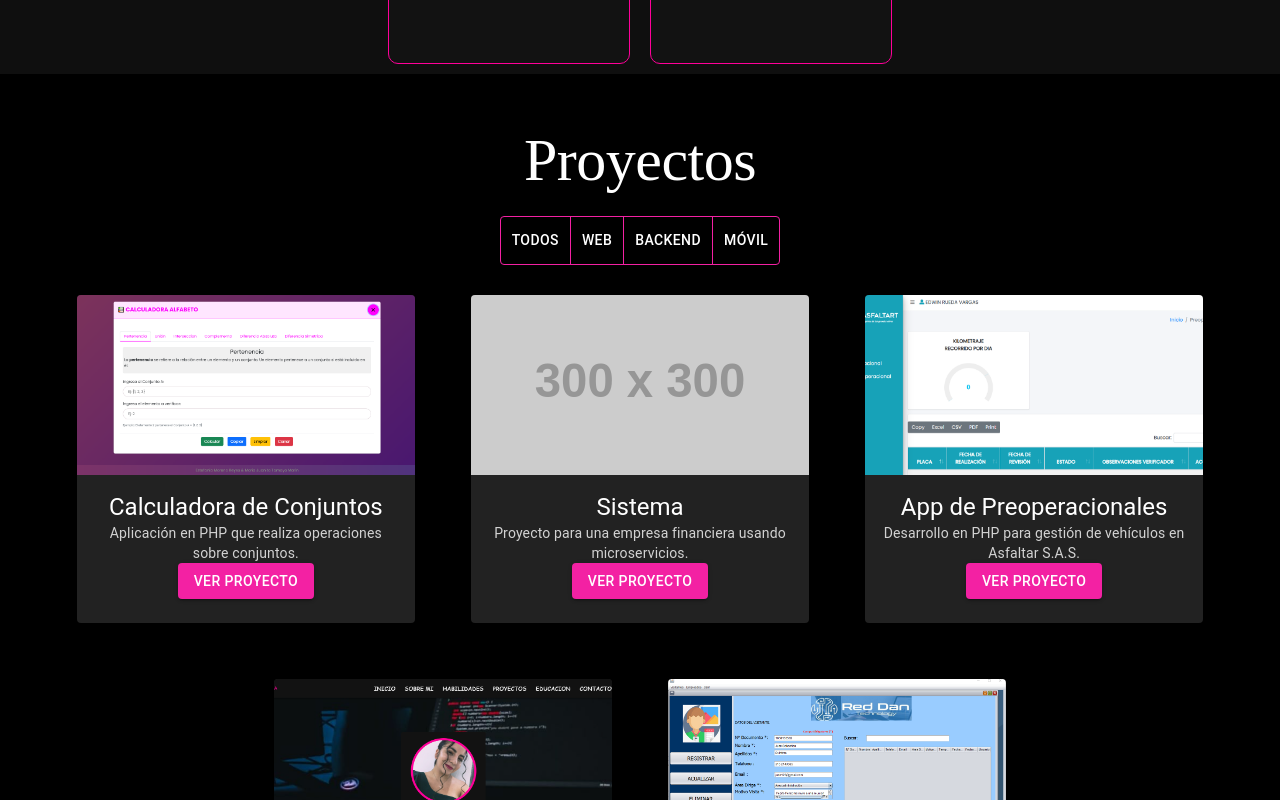
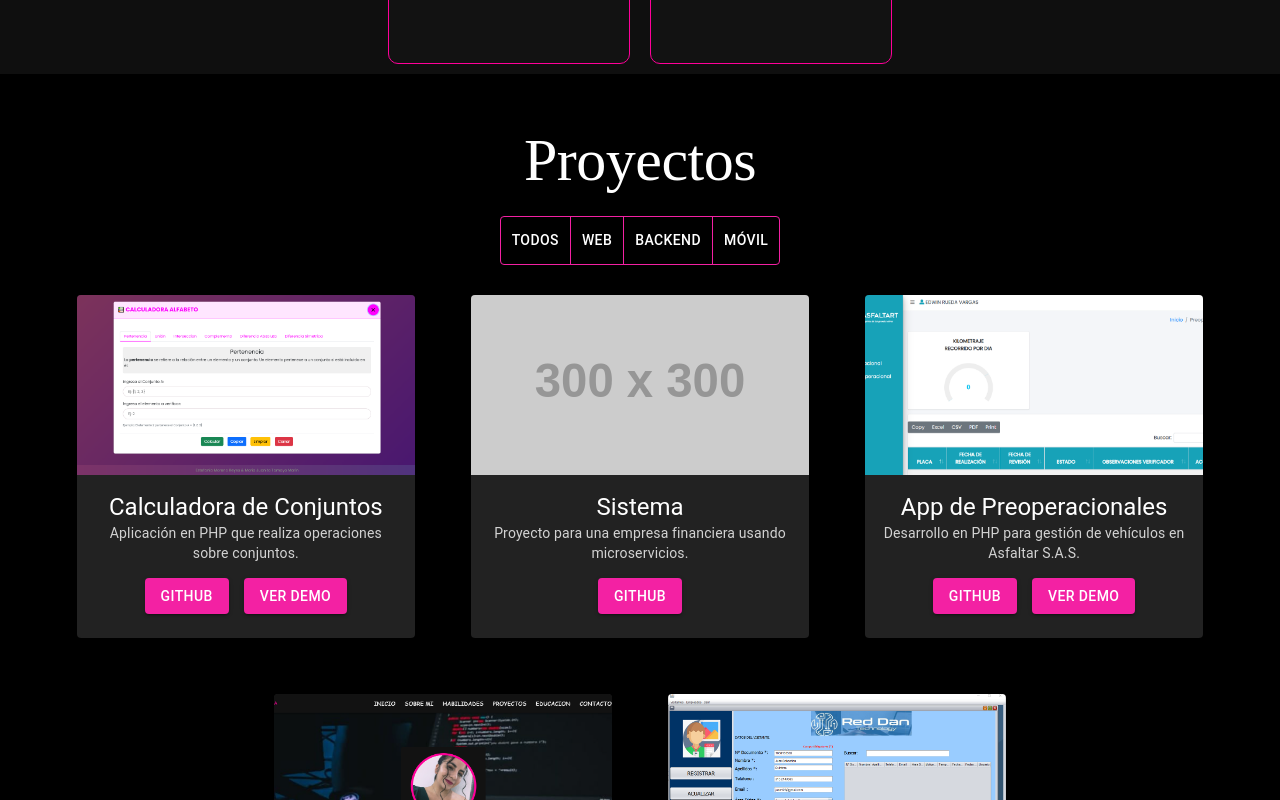
Before and after one commit to Estefania0212/Portafolio, a React (Create React App) app in the folder frontend/: page / in a window 1280 px wide. Shown: the part 2920-3720 px from the top of the page. Built offline with nearby package versions, Linux system fonts and the light colour scheme.

Commit message:
Actualizacion de Proyectos

```diff
--- a/frontend/src/components/Projects.js
+++ b/frontend/src/components/Projects.js
@@ -118,14 +118,31 @@ const Projects = ({ title, id }) => {
                     {project.description}
                   </Typography>
 
+                    <div className={styles.btnContainer}>
                       <Button
                         variant="contained"
                         className={styles.btnProject}
                         href={project.link}
                         target="_blank"
                       >
-                    Ver Proyecto
+                        GitHub
                       </Button>
+
+                      {project.demo && (
+                        <Button
+                          variant="contained"
+                          className={styles.btnProject}
+                          href={
+                            project.demo.startsWith("http")
+                              ? project.demo
+                              : `https://${project.demo}`
+                          }
+                          target="_blank"
+                        >
+                          Ver Demo
+                        </Button>
+                      )}
+                    </div>
                 </CardContent>
               </Card>
 
--- a/frontend/src/styles/Projects.module.css
+++ b/frontend/src/styles/Projects.module.css
@@ -13,8 +13,19 @@
   max-width: 88vw;
   margin: 0 auto;
   text-align: center;
+  gap: 15px;
 }
 
+.btnContainer {
+  display: flex;
+  gap: 15px;
+  margin-top: 15px;
+  justify-content: center;
+}
+
+.btnProject {
+  background: #f321a3 !important;
+}
 
 .filterButtons {
   margin-bottom: 30px;
```
Lines whose indentation alone changed are shown as unchanged.
